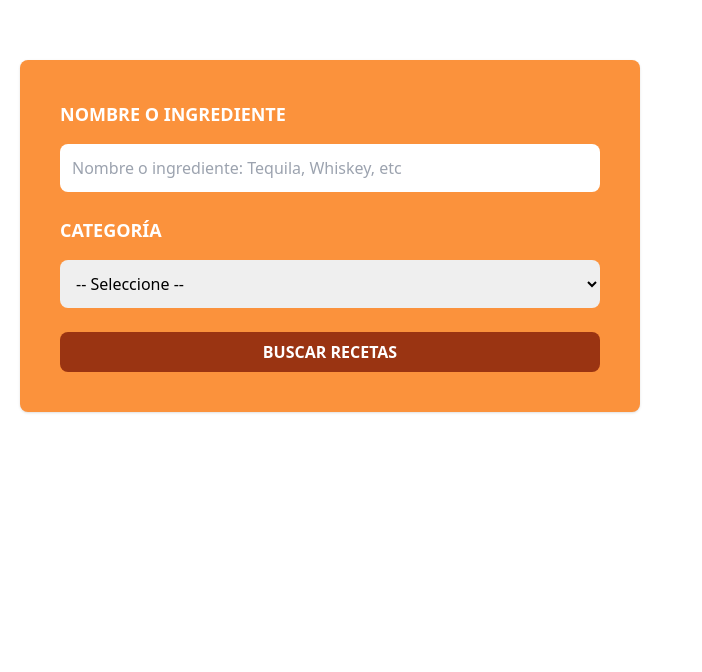
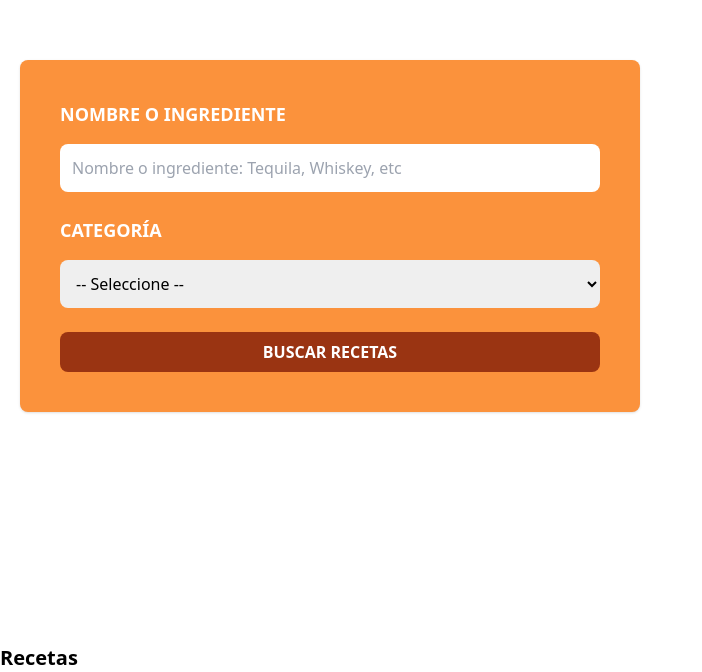
Before and after one commit to alexdevrr05/vue-pinia-drinks-ts, a Vue app: page / in a window 1280 px wide. Shown: the part 132-804 px from the top of the page, without its empty margins (0-702 px from the left). Built offline with nearby package versions, Linux system fonts and the light colour scheme.

Commit message:
Add main container and router view

```diff
--- a/src/App.vue
+++ b/src/App.vue
@@ -4,4 +4,8 @@ import NavBar from '@/drinks/components/NavBar.vue';
 
 <template>
   <NavBar />
+
+  <main class="container mx-auto mt-10">
+    <RouterView />
+  </main>
 </template>
--- /dev/null
+++ b/src/drinks/views/FavoritesView.vue
@@ -0,0 +1,5 @@
+<script setup lang="ts"></script>
+
+<template>
+  <h1 class="text-xl font-extrabold">Favoritos</h1>
+</template>
--- /dev/null
+++ b/src/drinks/views/HomeView.vue
@@ -0,0 +1,5 @@
+<script setup lang="ts"></script>
+
+<template>
+  <h1 class="text-xl font-extrabold">Recetas</h1>
+</template>
--- a/src/router/index.ts
+++ b/src/router/index.ts
@@ -1,8 +1,15 @@
-import { createRouter, createWebHistory } from 'vue-router'
+import { createRouter, createWebHistory } from 'vue-router';
+import HomeView from '@/drinks/views/HomeView.vue';
 
 const router = createRouter({
   history: createWebHistory(import.meta.env.BASE_URL),
-  routes: []
-})
+  routes: [
+    {
+      path: '/',
+      name: 'inicio',
+      component: HomeView,
+    },
+  ],
+});
 
-export default router
+export default router;
```
